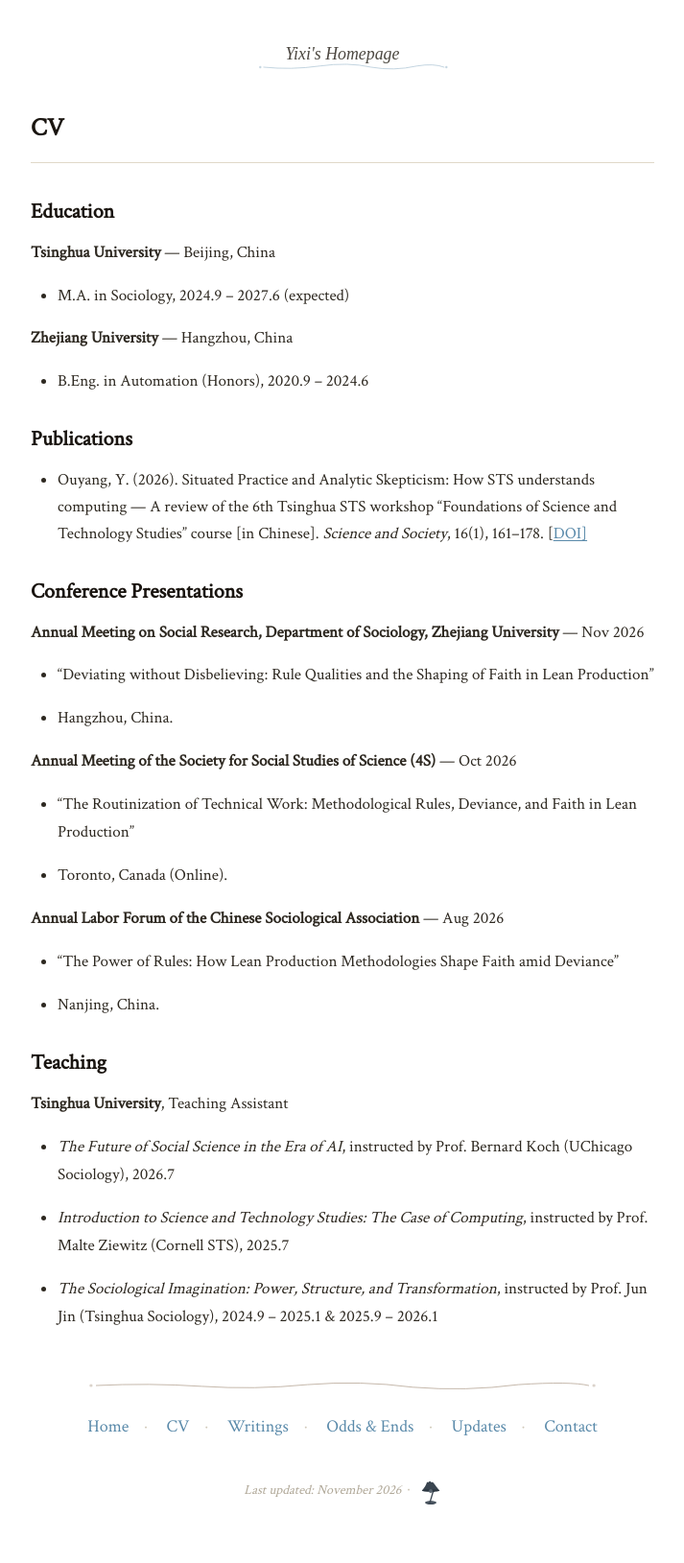
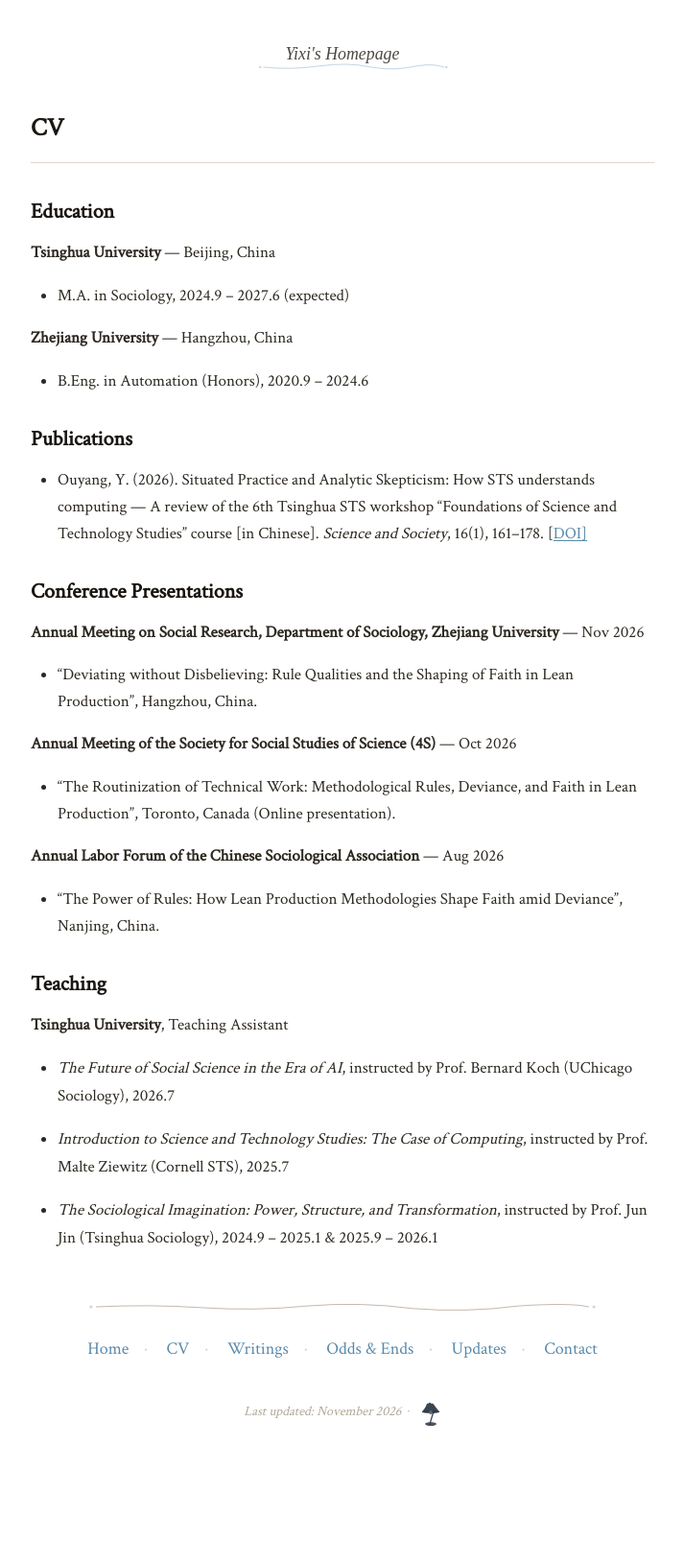
Before and after one commit to yixiouy/yixiouy.github.io, a Jekyll site: the page cv.html, which Jekyll copies as it is, in a window 1280 px wide. Shown: the whole page at 96% size, without its empty margins (283-996 px from the left). Built offline with Jekyll 4.4.1, drawn with Linux system fonts in a browser that asks for light colours; after the commit the page ends 1547 px from its top, so only the background shows below that.

Commit message:
Update site content

```diff
--- a/cv.html
+++ b/cv.html
@@ -46,30 +46,15 @@
 <h2>Conference Presentations</h2>
 <p><strong>Annual Meeting on Social Research, Department of Sociology, Zhejiang University</strong> — Nov 2026</p>
 <ul>
-<li>
-<p>&ldquo;Deviating without Disbelieving: Rule Qualities and the Shaping of Faith in Lean Production&rdquo;</p>
-</li>
-<li>
-<p>Hangzhou, China.</p>
-</li>
+<li>&ldquo;Deviating without Disbelieving: Rule Qualities and the Shaping of Faith in Lean Production&rdquo;, Hangzhou, China.</li>
 </ul>
 <p><strong>Annual Meeting of the Society for Social Studies of Science (4S)</strong> — Oct 2026</p>
 <ul>
-<li>
-<p>&ldquo;The Routinization of Technical Work: Methodological Rules, Deviance, and Faith in Lean Production&rdquo;</p>
-</li>
-<li>
-<p>Toronto, Canada (Online).</p>
-</li>
+<li>&ldquo;The Routinization of Technical Work: Methodological Rules, Deviance, and Faith in Lean Production&rdquo;, Toronto, Canada (Online presentation).</li>
 </ul>
 <p><strong>Annual Labor Forum of the Chinese Sociological Association</strong> — Aug 2026</p>
 <ul>
-<li>
-<p>&ldquo;The Power of Rules: How Lean Production Methodologies Shape Faith amid Deviance&rdquo;</p>
-</li>
-<li>
-<p>Nanjing, China.</p>
-</li>
+<li>&ldquo;The Power of Rules: How Lean Production Methodologies Shape Faith amid Deviance&rdquo;, Nanjing, China.</li>
 </ul>
 <h2>Teaching</h2>
 <p><strong>Tsinghua University</strong>, Teaching Assistant</p>
```
